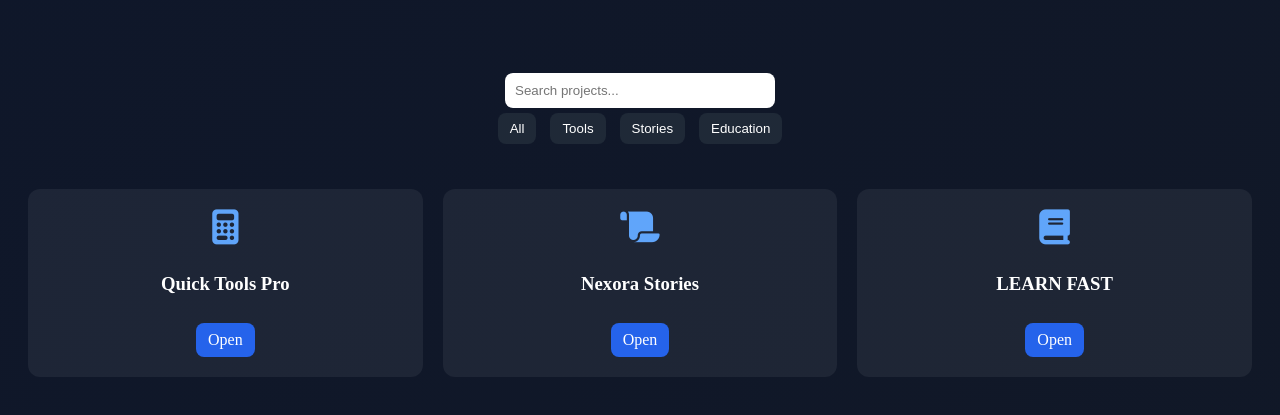
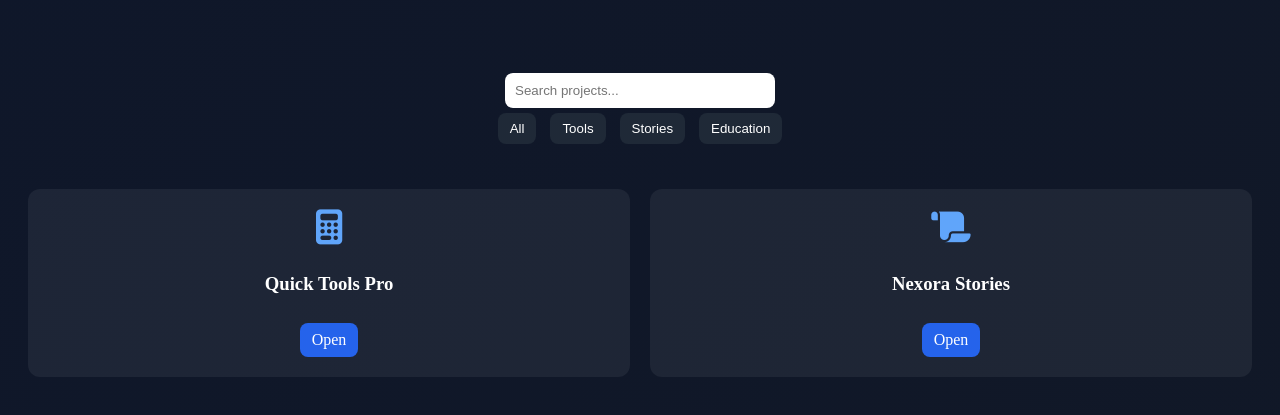
Before and after one commit to wwwallkoko29-code/All-in-One-Hub-ALLKOKO-Central, a plain HTML site: page index.html in a window 1280 px wide. Shown: the part 149-564 px from the top of the page. Drawn offline with Linux system fonts and the light colour scheme.

Commit message:
Remove education card from index.html
Removed the education card section from the main HTML structure.

```diff
--- a/index.html
+++ b/index.html
@@ -21,13 +21,12 @@
     <i class="fas fa-calculator"></i>
     <h3>Quick Tools Pro</h3>
     <a href="https://wwwallkoko29-code.github.io/QuickTools-Pro-/index.html" target="_blank">Open</a>
-  </div>  <div class="card" data-category="stories">
+  </div>  <div class="card" data-category="io">
     <i class="fas fa-scroll"></i>
     <h3>Nexora Stories</h3>
     <a href="https://wwwallkoko29-code.github.io/nexora-hub/" target="_blank">Open</a>
-  </div>  <div class="card" data-category="education">
-    <i class="fas fa-book"></i>
-    <h3>LEARN FAST</h3>
-    <a href="https://wwwallkoko29-code.github.io/LEARN-FAST/" target="_blank">Open</a>
-  </div></main><script src="script.js"></script></body>
+  </div>
+
+
+  </main><script src="script.js"></script></body>
 </html />
```
